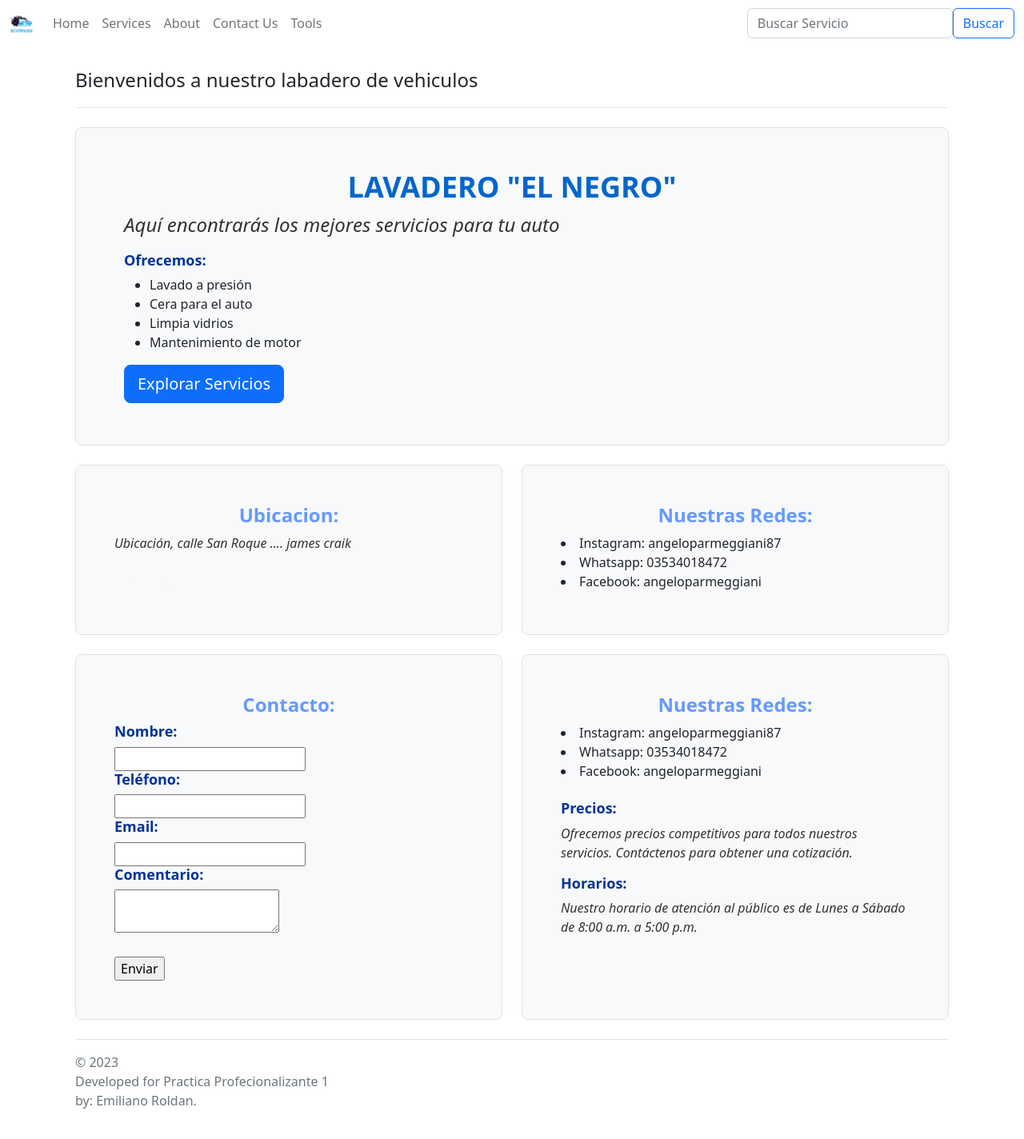
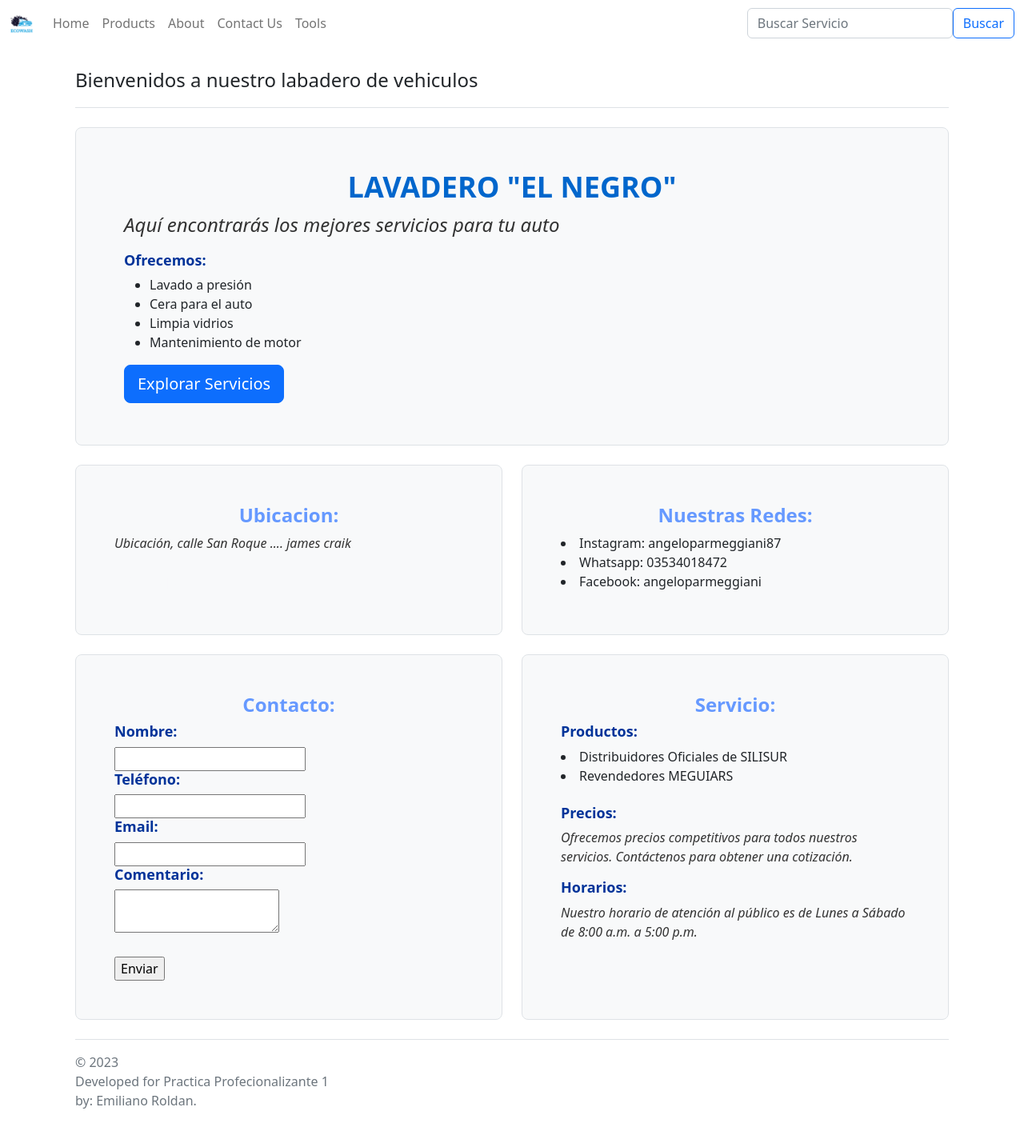
Before and after one commit to emiliano1995/LavaderoP1, an Angular app: page /home in a window 1280 px wide. Shown: the top 1424 px of the page at 80% size. Built offline with nearby package versions, Linux system fonts and the light colour scheme.

Commit message:
Se modifico el navbar se cambio servicio por producto y se modifico un poco el home component html

```diff
--- a/src/app/components/home/home.component.html
+++ b/src/app/components/home/home.component.html
@@ -60,10 +60,11 @@
       </div>
       <div class="col-md-6 animated fadeIn fast">
         <div class="h-100 p-5 bg-light border rounded-3">
-          <h2>Nuestras Redes:</h2>
-          <li>Instagram: angeloparmeggiani87</li>
-          <li>Whatsapp: 03534018472</li>
-          <li>Facebook: angeloparmeggiani</li>
+          <h2>Servicio:</h2>
+          <h3>Productos:</h3>
+          <li>Distribuidores Oficiales de SILISUR</li>
+          <li>Revendedores MEGUIARS</li>
+
           <br>
           <h3>Precios:</h3>
           <p>Ofrecemos precios competitivos para todos nuestros servicios. Contáctenos para obtener una cotización.</p>
--- a/src/app/components/shared/navbar/navbar.component.html
+++ b/src/app/components/shared/navbar/navbar.component.html
@@ -14,7 +14,7 @@
           <a class="nav-link" [routerLink]="['home']">Home</a>
         </li>
         <li class="nav-item" routerLinkActive="active">
-          <a class="nav-link" [routerLink]="['heroes']">Services</a>
+          <a class="nav-link" [routerLink]="['heroes']">Products</a>
         <li class="nav-item" routerLinkActive="active">
           <a class="nav-link" [routerLink]="['about']">About</a>
         </li>
```
